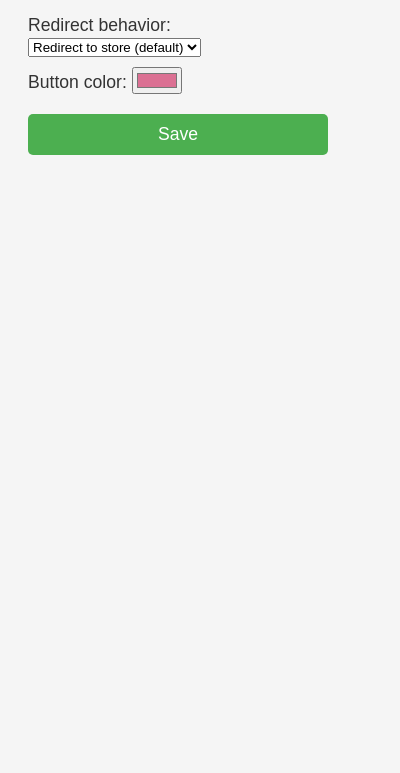
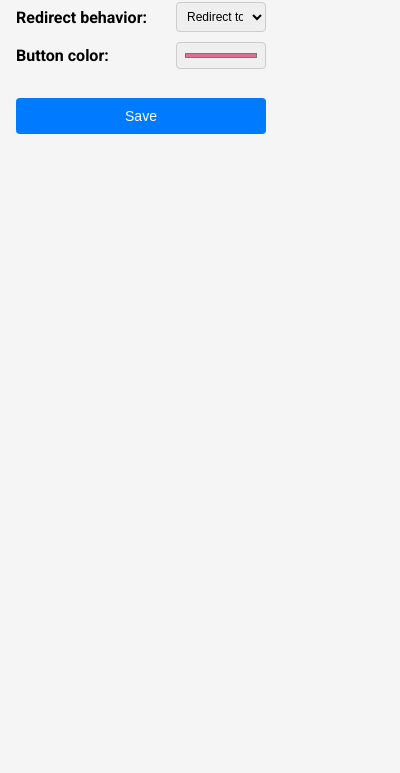
Before and after one commit to nicksenap/PrisjaktHelper, a browser extension: page popup.html in a window 400 px wide. Shown: the part 71-844 px from the top of the page. Drawn offline with Linux system fonts and the light colour scheme.

Commit message:
better looking popup and background js correction

```diff
--- a/background.js
+++ b/background.js
@@ -17,6 +17,7 @@ chrome.storage.onChanged.addListener(function (changes, namespace) {
       // Inform all tabs that options have been updated.
       chrome.tabs.query({}, function (tabs) {
         for (var i = 0; i < tabs.length; i++) {
+          if (tabs[i].id) {
             chrome.storage.sync.get(["color", "behavior"], function (result) {
               chrome.tabs.sendMessage(tabs[i].id, {
                 action: "updateOptions",
@@ -29,6 +30,7 @@ chrome.storage.onChanged.addListener(function (changes, namespace) {
               });
             });
           }
+        }
       });
     }
   }
--- a/popup.html
+++ b/popup.html
@@ -6,66 +6,108 @@
     <style>
         body {
             width: 300px;
-            height: 200px;
-            padding: 20px;
-            font-family: Arial, sans-serif;
-            background-color: #F5F5F5;
+            padding: 10px;
+            font-family: "Roboto", sans-serif;
+            display: flex;
+            flex-direction: column;
+            align-items: center;
+            justify-content: center;
+            background-color: #f5f5f5;
         }
 
         h1 {
-            font-size: 1.3em;
+            font-size: 24px;
             margin-bottom: 20px;
-            color: #4F4F4F;
         }
 
         label {
-            display: block;
+            display: flex;
+            align-items: center;
+            width: 100%;
             margin-bottom: 10px;
-            font-size: 1.1em;
-            color: #333;
+        }
+
+        label span {
+            flex-shrink: 0;
+            margin-right: 10px;
+            width: 150px;
+            font-weight: bold;
+        }
+
+        select,
+        input[type="color"] {
+            padding: 8px;
+            border-radius: 4px;
+            border: 1px solid #ccc;
+            width: 100%;
+            box-sizing: border-box;
+            font-size: 14px;
         }
 
         button {
-            display: block;
             width: 100%;
-            padding: 10px;
-            margin-top: 20px;
-            background-color: #4CAF50;
-            color: white;
+            padding: 12px 15px;
+            background-color: #007bff;
+            color: #fff;
             border: none;
-            border-radius: 5px;
+            border-radius: 4px;
             cursor: pointer;
-            font-size: 1.1em;
+            font-size: 16px;
+            transition: background-color 0.3s;
         }
 
         button:hover {
-            background-color: #45a049;
+            background-color: #0056b3;
         }
 
-        #confirmation {
-            margin-top: 20px;
-            color: green;
-            font-weight: bold;
+        p#confirmation {
+            margin-top: 10px;
+            text-align: center;
+        }
+
+        /* Adjustments for responsiveness */
+        @media (max-width: 400px) {
+            body {
+                width: 250px;
+                padding: 8px;
+            }
+
+            h1 {
+                font-size: 20px;
+            }
+
+            select,
+            input[type="color"] {
+                padding: 6px;
+                font-size: 12px;
+            }
+
+            button {
+                padding: 10px 12px;
+                font-size: 14px;
+            }
         }
     </style>
+    <link href="https://fonts.googleapis.com/css2?family=Roboto:wght@400;700&display=swap" rel="stylesheet" />
 </head>
 
 <body>
     <h1>Prisjakt Helper Options</h1>
     <label>
-        Redirect behavior:
+        <span>Redirect behavior:</span>
         <select id="behavior">
             <option value="store">Redirect to store (default)</option>
             <option value="google">Redirect to Google</option>
         </select>
     </label>
     <label>
-        Button color:
-        <input type="color" id="color" value="#db7093">
+        <span>Button color:</span>
+        <input type="color" id="color" value="#db7093" />
     </label>
+    <br />
     <button id="save">Save</button>
     <p id="confirmation"></p>
+    <script src="popup.js"></script>
 </body>
-<script src="popup.js"></script>
 
 </html>
```
Lines whose indentation alone changed are shown as unchanged.
